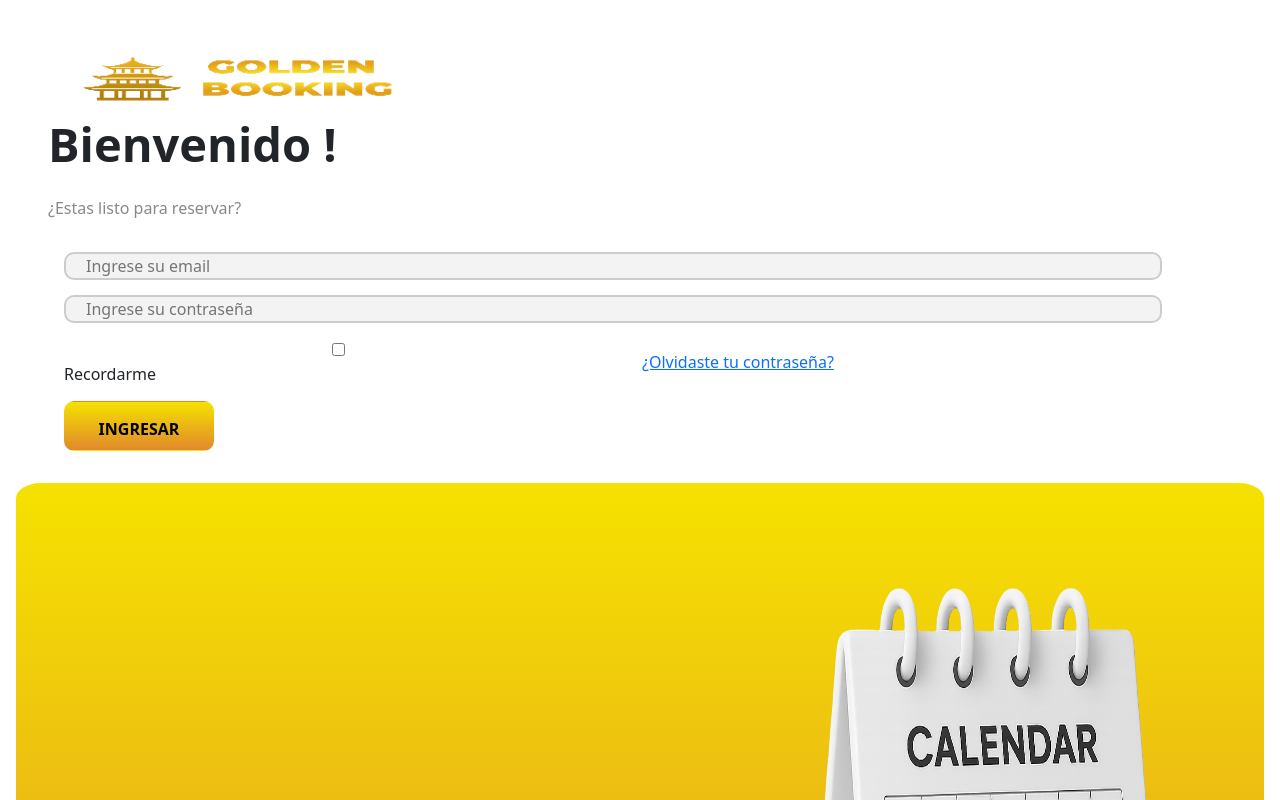
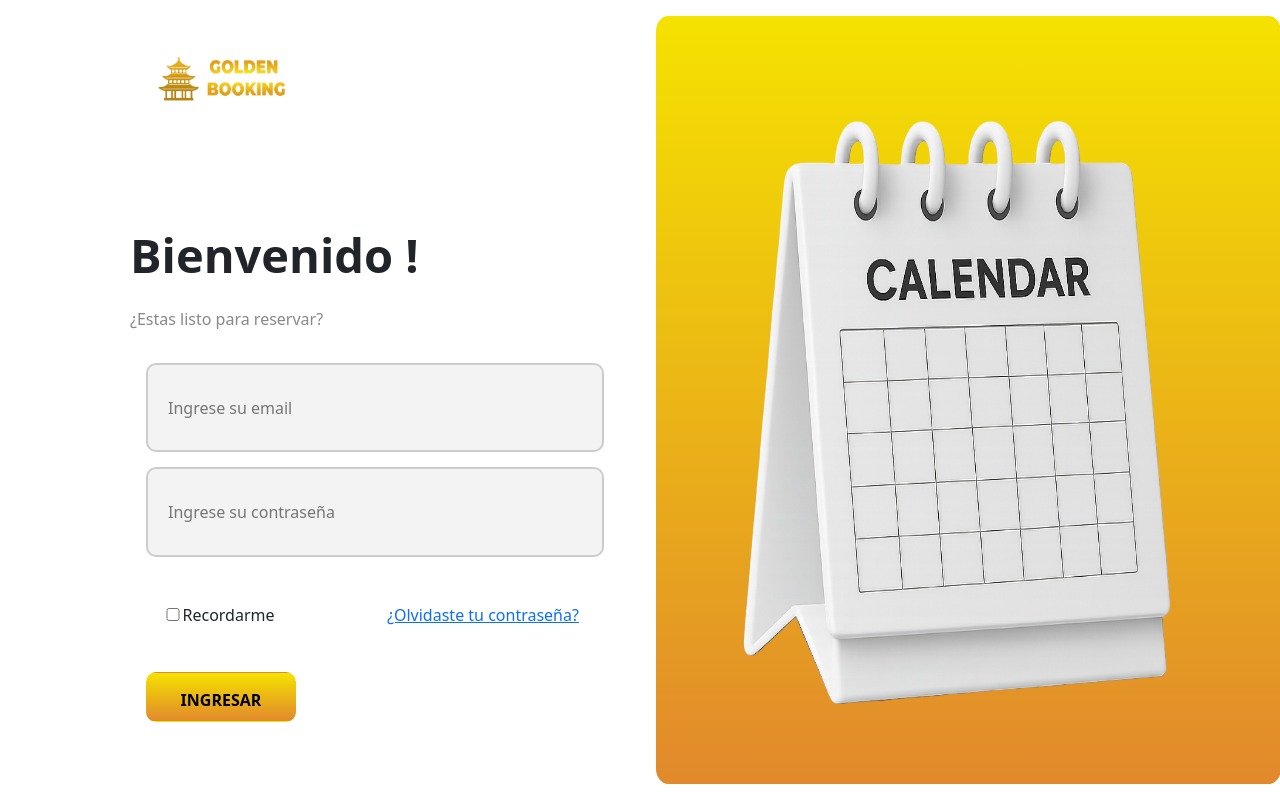
Before and after one commit to MiguelVargas20/GOLDEN-BOOKING-FRONTEND, a React (Vite) app: page /login in a window 1280 px wide. Built offline with nearby package versions, Linux system fonts and the light colour scheme.

Commit message:
Modification of the login page

```diff
--- a/src/pages/Login.jsx
+++ b/src/pages/Login.jsx
@@ -1,48 +1,38 @@
 import logo from '../assets/LOGO.png'
 import calendario from '../assets/CALENDARIO.png'
-import Container from "react-bootstrap/Container";
-import Row from "react-bootstrap/Row";
-import Col from "react-bootstrap/Col";
 import '../styles/Login.css'
 
 export default function Login() {
     return (
-        <Container fluid className="login-container">
-            <Row>
-                {/* PANEL IZQUIERDO */}
-                <Col className="left-panel">
+        <>
+        <div className='container'>
+            {/*PANEL IZQUIERDO*/}
+            <div className="left-panel">
+                {/*LOGO*/}
             <div className="logo">
                 <img src={logo} alt="Logo" />
             </div>
-
                 <h1>Bienvenido !</h1>
                 <p className="subtitle">¿Estas listo para reservar?</p>
-
+            {/*FORMULARIO*/}
             <form className="form">
-                        <input type="email" placeholder="Ingrese su email" required />
-                        <input type="password" placeholder="Ingrese su contraseña" required />
-
+                <input type="email" id="email" placeholder="Ingrese su email" required />
+                <input type="password" id="password" placeholder="Ingrese su contraseña" required/>
             <div className="options">
-                            <label>
-                                <input type="checkbox" />
-                                <span>Recordarme</span>
+                <label className="check">
+                    <input type="checkbox"/>
+                    <span className="check">Recordarme</span>
                 </label>
-
-                            <a href="/Forgot">¿Olvidaste tu contraseña?</a>
+                <a href="Forgot" className="forgot">¿Olvidaste tu contraseña?</a>
             </div>
-
-                        <button className="btn" type="submit">
-                            INGRESAR
-                        </button>
+                <button type="submit" className="btn">INGRESAR</button>
             </form>
-                </Col>
-            </Row>
-                {/* PANEL DERECHO */}
-            <Row>
-                <Col  className="right-panel">
-                    <img src={calendario} alt="Calendario" className="calendar-img" />
-                </Col>
-            </Row>
-        </Container>
-    );
+            </div>
+            {/*PANEL DERECHO*/}
+            <div className="right-panel">
+                <img src={calendario} alt="Calendario"  className="calendar-img" />
+            </div>
+        </div>
+        </>
+    )
 }
--- a/src/styles/Forgot.css
+++ b/src/styles/Forgot.css
@@ -31,7 +31,7 @@ html, body {
 
 
 /* ---------------------------------------------------
-   CONTENEDOR GENERAL
+  CONTENEDOR GENERAL
 --------------------------------------------------- */
 .forgot-left {
   padding-left: 90px;
--- a/src/styles/Login.css
+++ b/src/styles/Login.css
@@ -1,21 +1,12 @@
+
 /* CONTENEDOR PRINCIPAL */
-
-.right-panel {
-  display: flex;
-  justify-content: flex-end; /* Imagen a la derecha */
-  align-items: center;
-}
-
-.calendar-img {
-  width: 80%;
-  max-width: 500px;
-}
 
 .container {
     width: 100%;
     display: grid;
     grid-template-columns: 1fr 1fr;
     border-radius: 8px;
+    background: white;
     padding-bottom: 30px;
 }
 
@@ -111,7 +102,7 @@ h1 {
     padding: 20px;
     border-radius: 2%;
     height: 96vh;
-    width: 100%;
+    width: 112%;
     margin: 1em 1em 1em 1em;
 }
 
```
Lines whose indentation alone changed are shown as unchanged.
